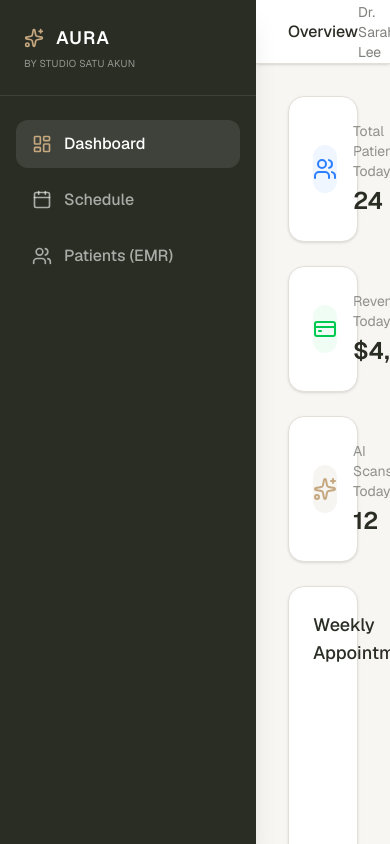
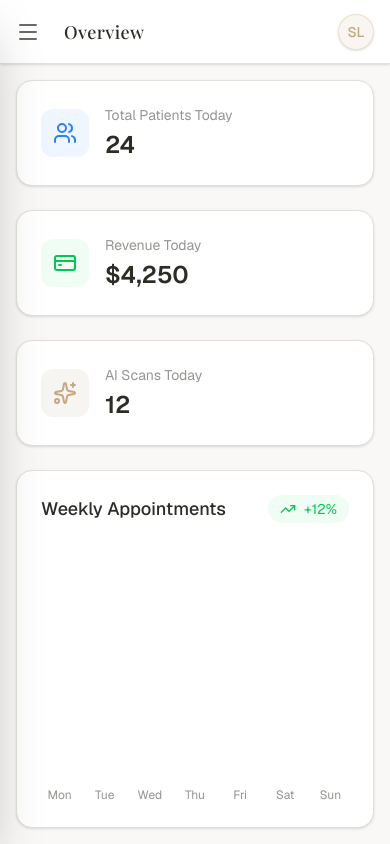
Before and after one commit to jasurddev/AuraWellness, a Next.js app: page /admin in a window 390 px wide. Built offline with nearby package versions, Linux system fonts and the light colour scheme; a web font is replaced by a local one.

Commit message:
feat: revamp admin dashboard with responsive layout, elegant icons, logo, analytics and inventory tabs

```diff
--- a/src/app/admin/layout.tsx
+++ b/src/app/admin/layout.tsx
@@ -1,58 +1,94 @@
 "use client";
 
-import { ReactNode } from 'react';
-import { LayoutDashboard, Calendar, Users, Sparkles } from 'lucide-react';
+import { ReactNode, useState } from 'react';
+import { PieChart, CalendarDays, FolderHeart, Activity, PackageOpen, Menu, X } from 'lucide-react';
 import { useStore } from '@/store/useStore';
+import { motion, AnimatePresence } from 'framer-motion';
 
 export default function AdminLayout({ children }: { children: ReactNode }) {
   const { activeTab, setActiveTab } = useStore();
+  const [isMobileMenuOpen, setIsMobileMenuOpen] = useState(false);
+
+  const navItems = [
+    { id: 'overview', label: 'Dashboard', icon: PieChart },
+    { id: 'schedule', label: 'Schedule', icon: CalendarDays },
+    { id: 'emr', label: 'Patients (EMR)', icon: FolderHeart },
+    { id: 'analytics', label: 'Analytics', icon: Activity },
+    { id: 'inventory', label: 'Inventory', icon: PackageOpen },
+  ];
+
+  const handleTabClick = (tabId: any) => {
+    setActiveTab(tabId);
+    setIsMobileMenuOpen(false); // Close menu on mobile after selection
+  };
 
   return (
-    <div className="flex h-screen bg-muted/30">
-      <aside className="w-64 bg-charcoal text-white flex flex-col shadow-xl z-10">
-        <div className="p-6 flex flex-col border-b border-white/10">
-          <div className="flex items-center space-x-3 mb-1">
-            <Sparkles className="w-5 h-5 text-gold" />
-            <span className="font-semibold text-lg tracking-wider">AURA</span>
+    <div className="flex h-screen bg-muted/30 relative overflow-hidden">
+      {/* Mobile Sidebar Overlay */}
+      <AnimatePresence>
+        {isMobileMenuOpen && (
+          <motion.div
+            initial={{ opacity: 0 }}
+            animate={{ opacity: 1 }}
+            exit={{ opacity: 0 }}
+            onClick={() => setIsMobileMenuOpen(false)}
+            className="fixed inset-0 bg-black/50 backdrop-blur-sm z-40 md:hidden"
+          />
+        )}
+      </AnimatePresence>
+
+      {/* Sidebar */}
+      <aside className={`fixed md:static inset-y-0 left-0 w-64 bg-charcoal text-white flex flex-col shadow-2xl z-50 transform transition-transform duration-300 ease-in-out ${isMobileMenuOpen ? 'translate-x-0' : '-translate-x-full md:translate-x-0'}`}>
+        <div className="p-6 flex flex-col border-b border-white/10 relative">
+          <button
+            className="absolute top-5 right-5 md:hidden text-white/50 hover:text-white transition-colors"
+            onClick={() => setIsMobileMenuOpen(false)}
+          >
+            <X className="w-5 h-5" />
+          </button>
+          <div className="flex items-center mb-1 h-8">
+            <img src="/logo.png" alt="Aura Logo" className="h-full w-auto object-contain brightness-0 invert opacity-90" />
           </div>
-          <span className="text-[10px] text-white/50 tracking-wide uppercase">by Studio Satu Akun</span>
+          <span className="text-[10px] text-white/50 tracking-wide uppercase mt-3">by Studio Satu Akun</span>
         </div>
-        <nav className="flex-1 py-6 px-4 space-y-2">
-          <div
-            onClick={() => setActiveTab('overview')}
-            className={`flex items-center space-x-3 px-4 py-3 rounded-xl cursor-pointer transition-colors ${activeTab === 'overview' ? 'bg-white/10 text-white' : 'text-white/60 hover:text-white hover:bg-white/5'}`}
-          >
-            <LayoutDashboard className={`w-5 h-5 ${activeTab === 'overview' ? 'text-gold' : ''}`} />
-            <span className="font-medium">Dashboard</span>
-          </div>
-          <div
-            onClick={() => setActiveTab('schedule')}
-            className={`flex items-center space-x-3 px-4 py-3 rounded-xl cursor-pointer transition-colors ${activeTab === 'schedule' ? 'bg-white/10 text-white' : 'text-white/60 hover:text-white hover:bg-white/5'}`}
-          >
-            <Calendar className={`w-5 h-5 ${activeTab === 'schedule' ? 'text-gold' : ''}`} />
-            <span className="font-medium">Schedule</span>
-          </div>
-          <div
-            onClick={() => setActiveTab('emr')}
-            className={`flex items-center space-x-3 px-4 py-3 rounded-xl cursor-pointer transition-colors ${activeTab === 'emr' ? 'bg-white/10 text-white' : 'text-white/60 hover:text-white hover:bg-white/5'}`}
-          >
-            <Users className={`w-5 h-5 ${activeTab === 'emr' ? 'text-gold' : ''}`} />
-            <span className="font-medium">Patients (EMR)</span>
-          </div>
+        <nav className="flex-1 py-6 px-4 space-y-2 overflow-y-auto scrollbar-hide">
+          {navItems.map((item) => {
+            const Icon = item.icon;
+            const isActive = activeTab === item.id;
+            return (
+              <div
+                key={item.id}
+                onClick={() => handleTabClick(item.id)}
+                className={`flex items-center space-x-3 px-4 py-3 rounded-xl cursor-pointer transition-all active:scale-[0.98] ${isActive ? 'bg-white/10 text-white shadow-sm' : 'text-white/60 hover:text-white hover:bg-white/5'}`}
+              >
+                <Icon className={`w-5 h-5 ${isActive ? 'text-gold' : ''}`} strokeWidth={isActive ? 2 : 1.5} />
+                <span className="font-medium">{item.label}</span>
+              </div>
+            );
+          })}
         </nav>
       </aside>
 
-      <div className="flex-1 flex flex-col overflow-hidden">
-        <header className="h-16 bg-white border-b border-border flex items-center justify-between px-8 shadow-sm z-0">
-          <div className="font-medium text-charcoal capitalize">{activeTab}</div>
+      {/* Main Content */}
+      <div className="flex-1 flex flex-col h-screen overflow-hidden">
+        <header className="h-16 bg-white border-b border-border flex items-center justify-between px-4 md:px-8 shadow-sm z-30 shrink-0">
+          <div className="flex items-center gap-4">
+            <button
+              className="md:hidden p-2 -ml-2 text-charcoal/70 hover:bg-muted rounded-full transition-colors"
+              onClick={() => setIsMobileMenuOpen(true)}
+            >
+              <Menu className="w-6 h-6" />
+            </button>
+            <div className="font-serif font-medium text-lg text-charcoal capitalize tracking-wide">{activeTab}</div>
+          </div>
           <div className="flex items-center space-x-4">
-            <div className="text-sm text-foreground/60">Dr. Sarah Lee</div>
-            <div className="w-8 h-8 rounded-full bg-gold/20 border border-gold flex items-center justify-center text-gold font-medium text-sm">
+            <div className="hidden sm:block text-sm font-medium text-foreground/80">Dr. Sarah Lee</div>
+            <div className="w-9 h-9 rounded-full bg-gold/10 border border-gold/30 flex items-center justify-center text-gold font-medium text-sm shadow-sm cursor-pointer hover:bg-gold/20 transition-colors">
               SL
             </div>
           </div>
         </header>
-        <main className="flex-1 overflow-y-auto p-8">
+        <main className="flex-1 overflow-y-auto p-4 md:p-8 bg-[#F9F8F6]">
           {children}
         </main>
       </div>
--- a/src/app/admin/page.tsx
+++ b/src/app/admin/page.tsx
@@ -4,6 +4,8 @@ import { useStore } from '@/store/useStore';
 import { OverviewTab } from '@/components/admin/OverviewTab';
 import { ScheduleTab } from '@/components/admin/ScheduleTab';
 import { EMRTab } from '@/components/admin/EMRTab';
+import { AnalyticsTab } from '@/components/admin/AnalyticsTab';
+import { InventoryTab } from '@/components/admin/InventoryTab';
 
 export default function AdminPage() {
   const { activeTab } = useStore();
@@ -13,6 +15,8 @@ export default function AdminPage() {
       {activeTab === 'overview' && <OverviewTab />}
       {activeTab === 'schedule' && <ScheduleTab />}
       {activeTab === 'emr' && <EMRTab />}
+      {activeTab === 'analytics' && <AnalyticsTab />}
+      {activeTab === 'inventory' && <InventoryTab />}
     </div>
   );
 }
--- /dev/null
+++ b/src/components/admin/InventoryTab.tsx
@@ -0,0 +1,97 @@
+import { Package, AlertCircle, Plus } from 'lucide-react';
+
+export function InventoryTab() {
+  const inventory = [
+    { id: 1, name: "Vitamin C Serum 15%", stock: 45, status: "Good", category: "Serum" },
+    { id: 2, name: "Retinol 0.5% Cream", stock: 12, status: "Low Stock", category: "Cream" },
+    { id: 3, name: "Hydrating Toner", stock: 89, status: "Good", category: "Toner" },
+    { id: 4, name: "Gentle Cleanser", stock: 5, status: "Critical", category: "Cleanser" },
+    { id: 5, name: "Sunscreen SPF 50", stock: 120, status: "Good", category: "Sun Protection" },
+  ];
+
+  return (
+    <div className="space-y-6">
+      <div className="flex items-center justify-between">
+        <h2 className="text-2xl font-serif text-charcoal">Inventory Management</h2>
+        <button className="bg-gold text-white px-4 py-2 rounded-xl text-sm font-medium hover:bg-gold/90 transition-colors shadow-sm flex items-center gap-2">
+          <Plus className="w-4 h-4" /> Add Item
+        </button>
+      </div>
+
+      <div className="grid grid-cols-1 md:grid-cols-3 gap-4 mb-6">
+        <div className="bg-white p-5 rounded-2xl border border-border shadow-sm flex items-center gap-4">
+          <div className="w-12 h-12 rounded-full bg-blue-50 flex items-center justify-center">
+            <Package className="w-6 h-6 text-blue-500" />
+          </div>
+          <div>
+            <div className="text-sm text-muted-foreground">Total Items</div>
+            <div className="text-xl font-semibold">271</div>
+          </div>
+        </div>
+        <div className="bg-white p-5 rounded-2xl border border-border shadow-sm flex items-center gap-4">
+          <div className="w-12 h-12 rounded-full bg-amber-50 flex items-center justify-center">
+            <AlertCircle className="w-6 h-6 text-amber-500" />
+          </div>
+          <div>
+            <div className="text-sm text-muted-foreground">Low Stock</div>
+            <div className="text-xl font-semibold text-amber-600">8 Items</div>
+          </div>
+        </div>
+        <div className="bg-white p-5 rounded-2xl border border-border shadow-sm flex items-center gap-4">
+          <div className="w-12 h-12 rounded-full bg-red-50 flex items-center justify-center">
+            <AlertCircle className="w-6 h-6 text-red-500" />
+          </div>
+          <div>
+            <div className="text-sm text-muted-foreground">Out of Stock</div>
+            <div className="text-xl font-semibold text-red-600">2 Items</div>
+          </div>
+        </div>
+      </div>
+
+      <div className="bg-white border border-border rounded-2xl shadow-sm overflow-hidden">
+        <div className="p-4 border-b border-border flex justify-between items-center bg-muted/20">
+          <h3 className="font-semibold text-charcoal">Skincare Stock Level</h3>
+          <input
+            type="text"
+            placeholder="Search items..."
+            className="text-sm border border-border rounded-lg px-3 py-1.5 focus:outline-none focus:border-gold"
+          />
+        </div>
+        <div className="overflow-x-auto">
+          <table className="w-full text-left text-sm">
+            <thead className="bg-muted/10 text-muted-foreground">
+              <tr>
+                <th className="p-4 font-medium">Item Name</th>
+                <th className="p-4 font-medium">Category</th>
+                <th className="p-4 font-medium">Stock Level</th>
+                <th className="p-4 font-medium">Status</th>
+                <th className="p-4 font-medium text-right">Actions</th>
+              </tr>
+            </thead>
+            <tbody className="divide-y divide-border">
+              {inventory.map((item) => (
+                <tr key={item.id} className="hover:bg-muted/20 transition-colors">
+                  <td className="p-4 font-medium text-charcoal">{item.name}</td>
+                  <td className="p-4 text-muted-foreground">{item.category}</td>
+                  <td className="p-4 font-medium">{item.stock} units</td>
+                  <td className="p-4">
+                    <span className={`px-2.5 py-1 rounded-full text-xs font-medium ${
+                      item.status === 'Good' ? 'bg-emerald-50 text-emerald-600' :
+                      item.status === 'Low Stock' ? 'bg-amber-50 text-amber-600' :
+                      'bg-red-50 text-red-600'
+                    }`}>
+                      {item.status}
+                    </span>
+                  </td>
+                  <td className="p-4 text-right">
+                    <button className="text-gold hover:underline text-xs font-medium">Restock</button>
+                  </td>
+                </tr>
+              ))}
+            </tbody>
+          </table>
+        </div>
+      </div>
+    </div>
+  );
+}
--- a/src/store/useStore.ts
+++ b/src/store/useStore.ts
@@ -31,8 +31,8 @@ type AppState = {
   togglePainArea: (area: string) => void;
 
   // Admin dashboard state
-  activeTab: 'overview' | 'schedule' | 'emr';
-  setActiveTab: (tab: 'overview' | 'schedule' | 'emr') => void;
+  activeTab: 'overview' | 'schedule' | 'emr' | 'analytics' | 'inventory';
+  setActiveTab: (tab: 'overview' | 'schedule' | 'emr' | 'analytics' | 'inventory') => void;
 };
 
 export const useStore = create<AppState>((set) => ({
```
Also changed, not shown: src/components/admin/AnalyticsTab.tsx (added, +51 -0 lines).
